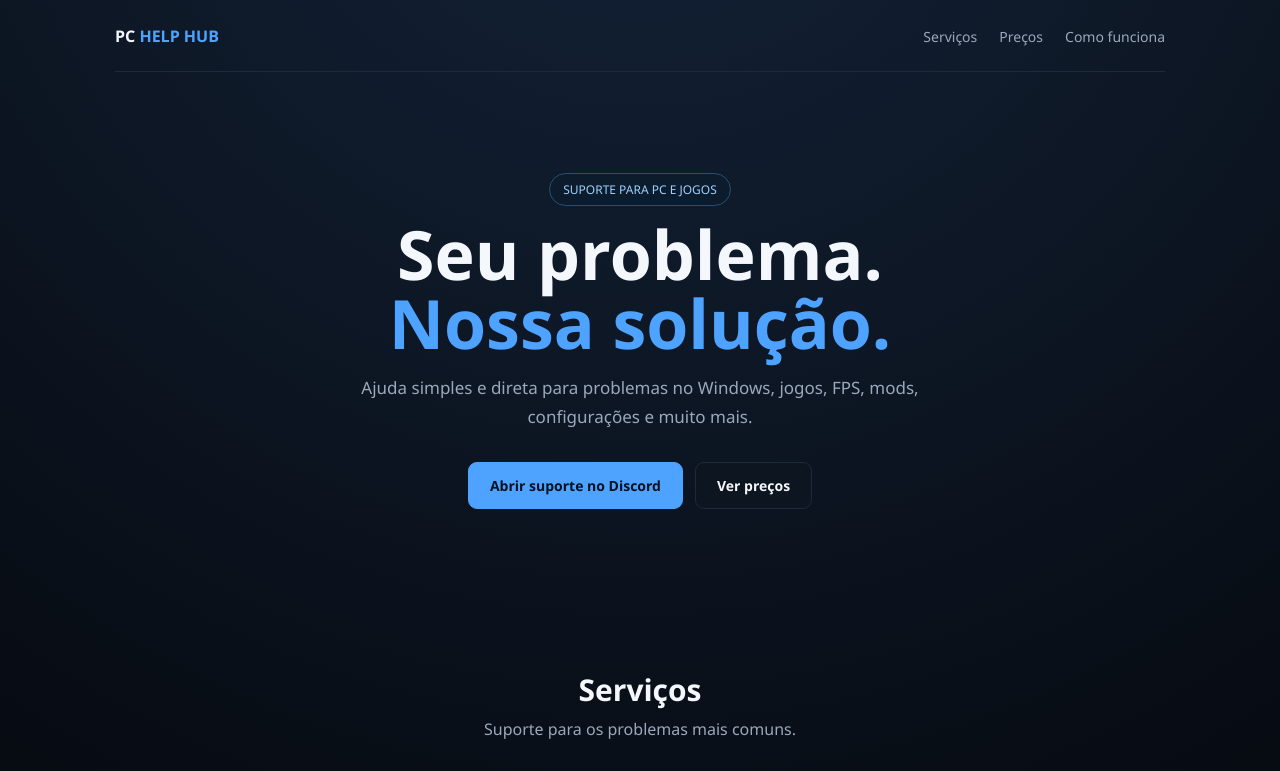
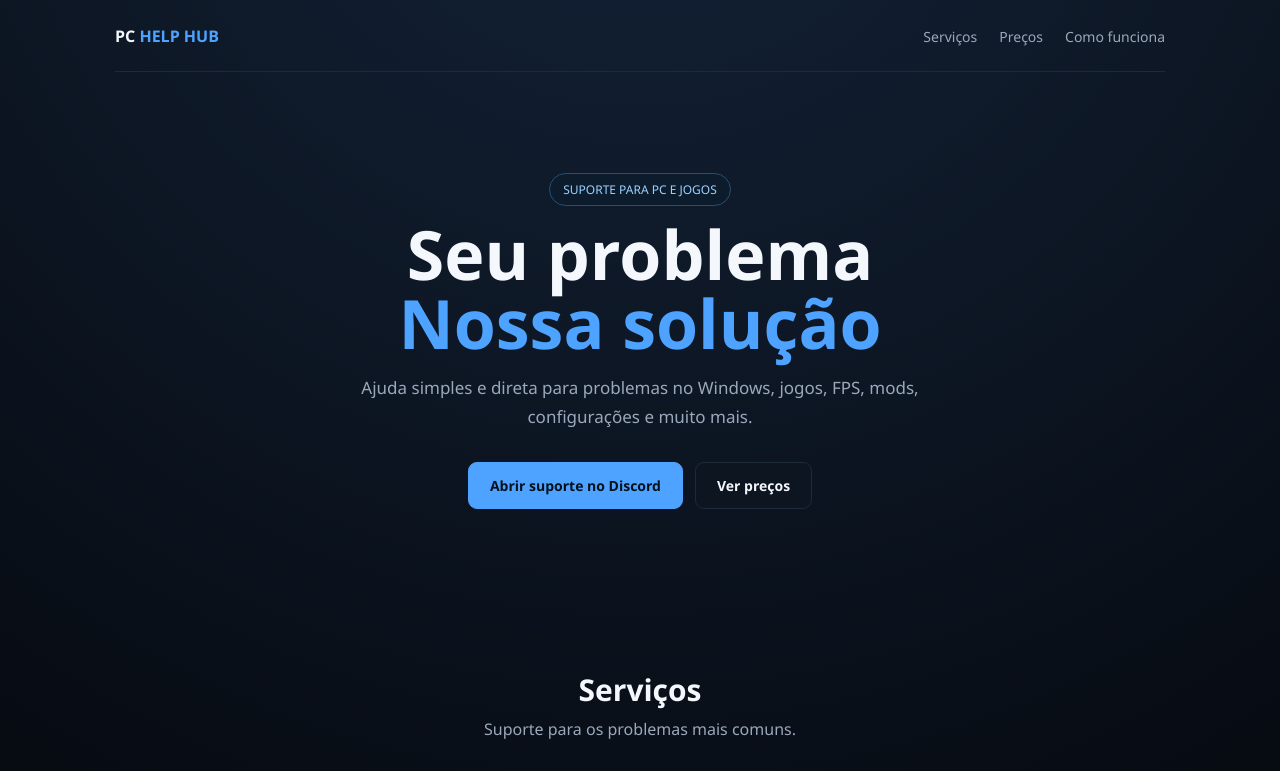
Before and after one commit to PcHelpHub26/pc-help-hub, a plain HTML site: page index.html in a window 1280 px wide. Shown: the top 771 px of the page. Drawn offline with Linux system fonts and the light colour scheme.

Commit message:
Fix header formatting in index.html

```diff
--- a/index.html
+++ b/index.html
@@ -21,7 +21,7 @@ section{padding:70px 0}.title{text-align:center;margin-bottom:34px}.title h2{fon
 
 <header class="hero">
 <span class="badge">SUPORTE PARA PC E JOGOS</span>
-<h1>Seu problema.<br><span class="blue">Nossa solução.</span></h1>
+<h1>Seu problema<br><span class="blue">Nossa solução</span></h1>
 <p>Ajuda simples e direta para problemas no Windows, jogos, FPS, mods, configurações e muito mais.</p>
 <div class="buttons"><a class="btn primary" href="https://discord.gg/EHMKE4X3n" target="_blank">Abrir suporte no Discord</a><a class="btn" href="#precos">Ver preços</a></div>
 </header>
```
